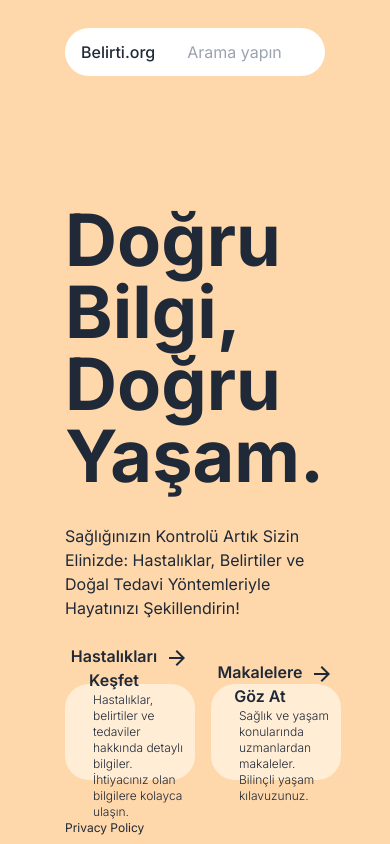
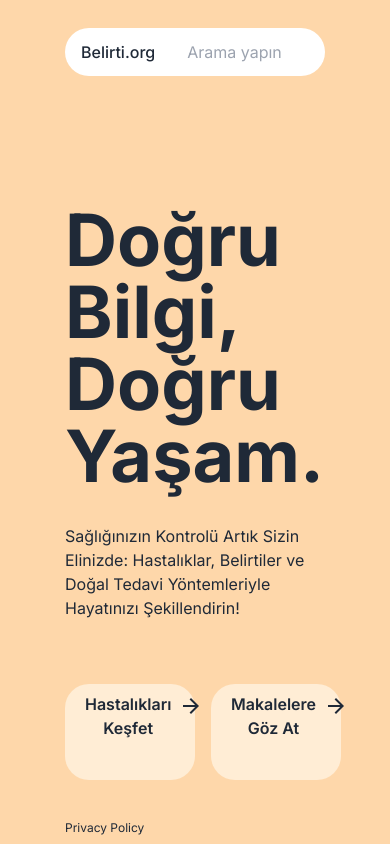
Before and after one commit to serhatandic/evbahcem, a Next.js app: page / in a window 390 px wide. Built offline with nearby package versions, Linux system fonts and the light colour scheme.

Commit message:
remove mini text from main screen for small screens

```diff
--- a/app/components/DiveInButton.tsx
+++ b/app/components/DiveInButton.tsx
@@ -5,7 +5,7 @@ const DiveInButton = () => {
 	return (
 		<div className='flex justify-between gap-4'>
 			<Link
-				className=' h-24 w-6/12 bg-orange-100 rounded-3xl p-2 text-md  mt-16 font-semibold flex flex-col justify-center items-center'
+				className=' h-24 w-6/12 bg-orange-100 rounded-3xl text-md  mt-16 font-semibold flex flex-col justify-start pl-5 pt-2'
 				href='/hastaliklar'
 			>
 				<div className='flex gap-2'>
@@ -14,22 +14,22 @@ const DiveInButton = () => {
 						<ArrowForwardIcon />
 					</div>
 				</div>
-				<p className='text-xs font-light pl-5'>
+				<p className='text-xs font-light hidden lg:block'>
 					Hastalıklar, belirtiler ve tedaviler hakkında detaylı
 					bilgiler. İhtiyacınız olan bilgilere kolayca ulaşın.
 				</p>
 			</Link>
 			<Link
-				className='h-24 w-6/12 bg-orange-100 rounded-3xl p-2 text-md  mt-16 font-semibold flex flex-col justify-center items-center'
+				className='h-24 w-6/12 bg-orange-100 rounded-3xl text-md  mt-16 font-semibold flex flex-col justify-start pl-5 pt-2'
 				href='/makaleler'
 			>
-				<div className='flex gap-2'>
+				<div className='flex gap-2 '>
 					<button className=''>Makalelere Göz At</button>
 					<div className=''>
 						<ArrowForwardIcon />
 					</div>
 				</div>
-				<p className='text-xs font-light pl-5'>
+				<p className='text-xs font-light  hidden lg:block'>
 					Sağlık ve yaşam konularında uzmanlardan makaleler. Bilinçli
 					yaşam kılavuzunuz.
 				</p>
```
